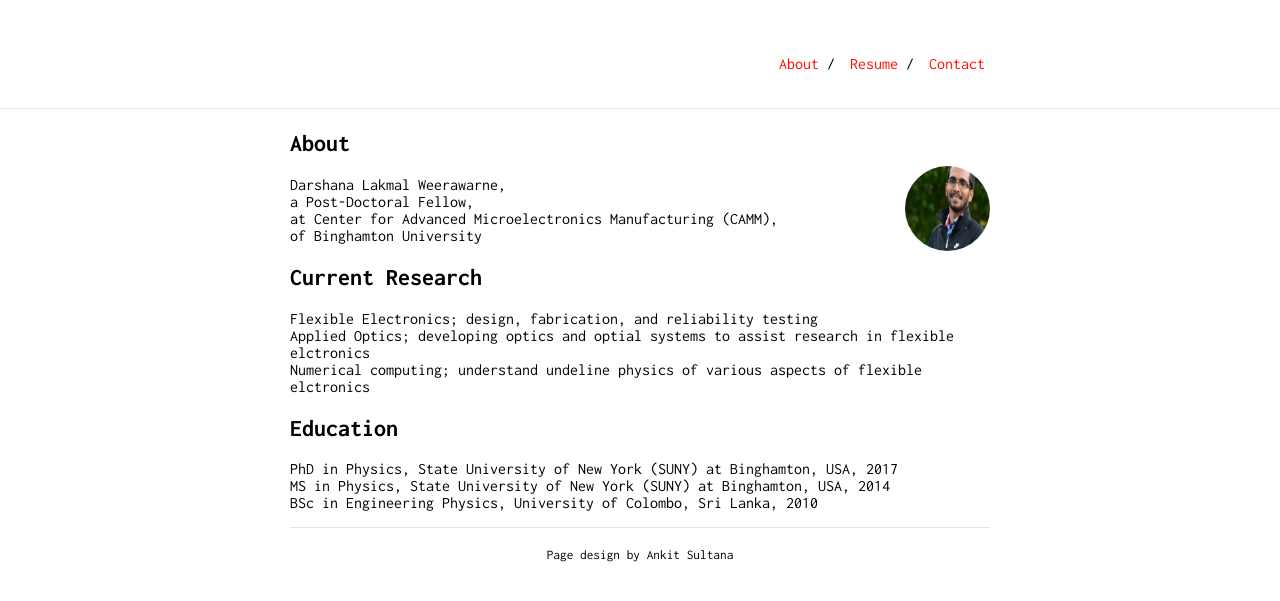
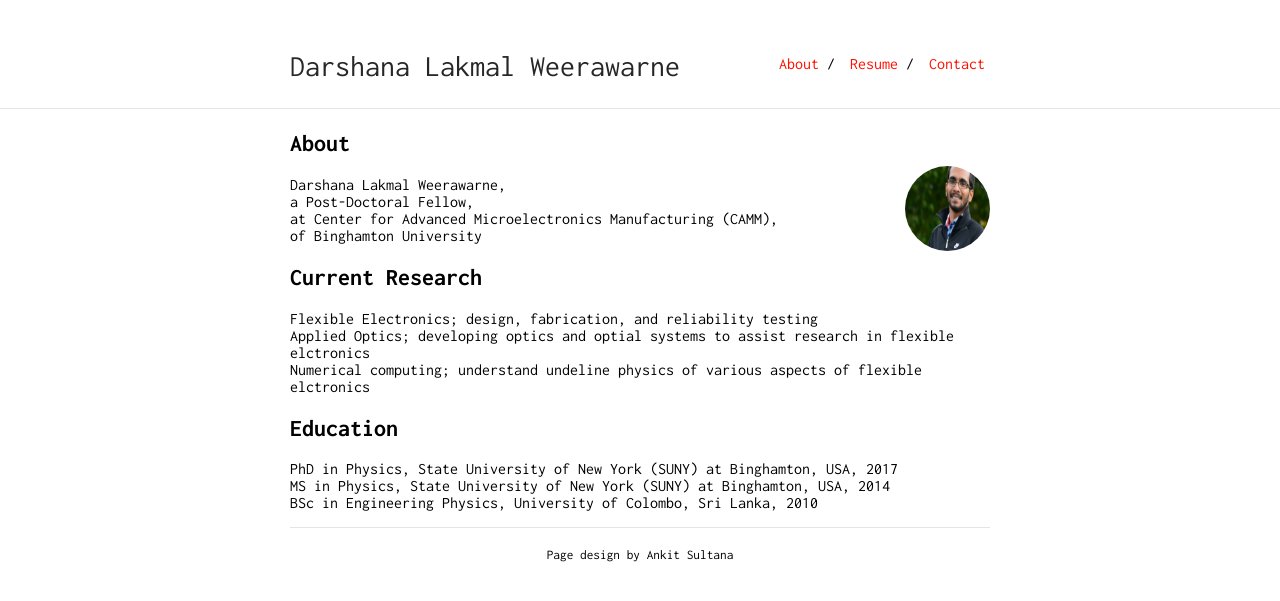
Before and after one commit to dlweerawarne/dlweerawarne.github.io, a Jekyll site: the page built from index.md, in a window 1280 px wide. Shown: the top 601 px of the page. Built offline with Jekyll 4.4.1, drawn with Linux system fonts in a browser that asks for light colours; our own code applies the rules of GitHub Pages for plain Markdown files.

Commit message:
Update _config.yml

```diff
--- a/_config.yml
+++ b/_config.yml
@@ -1,4 +1,4 @@
-title: ""
+title: "Darshana Lakmal Weerawarne"
 url: ""
 baseurl: "/"
 
```
